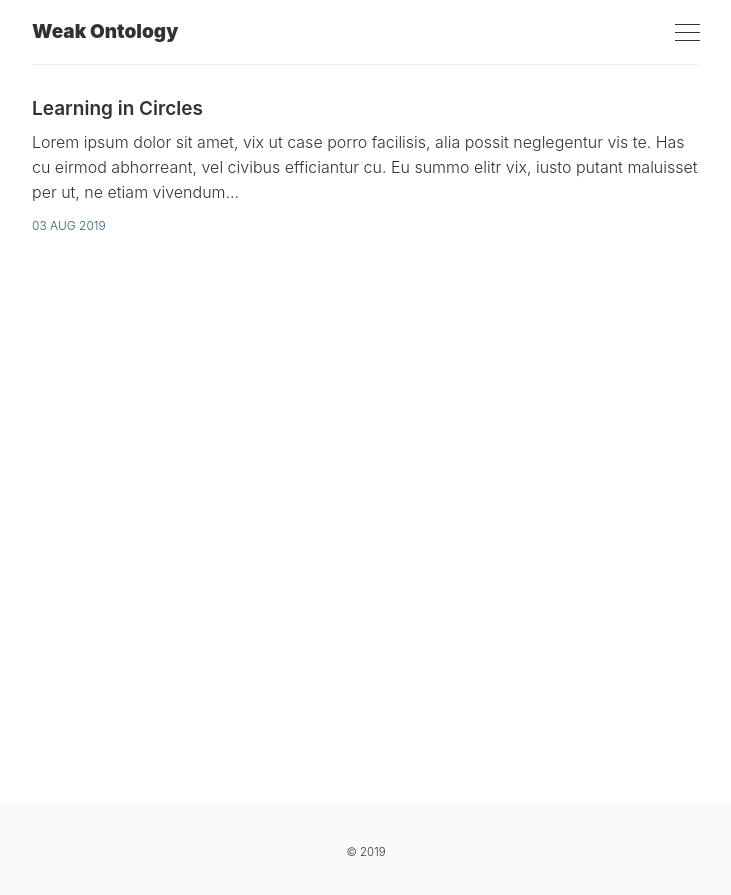
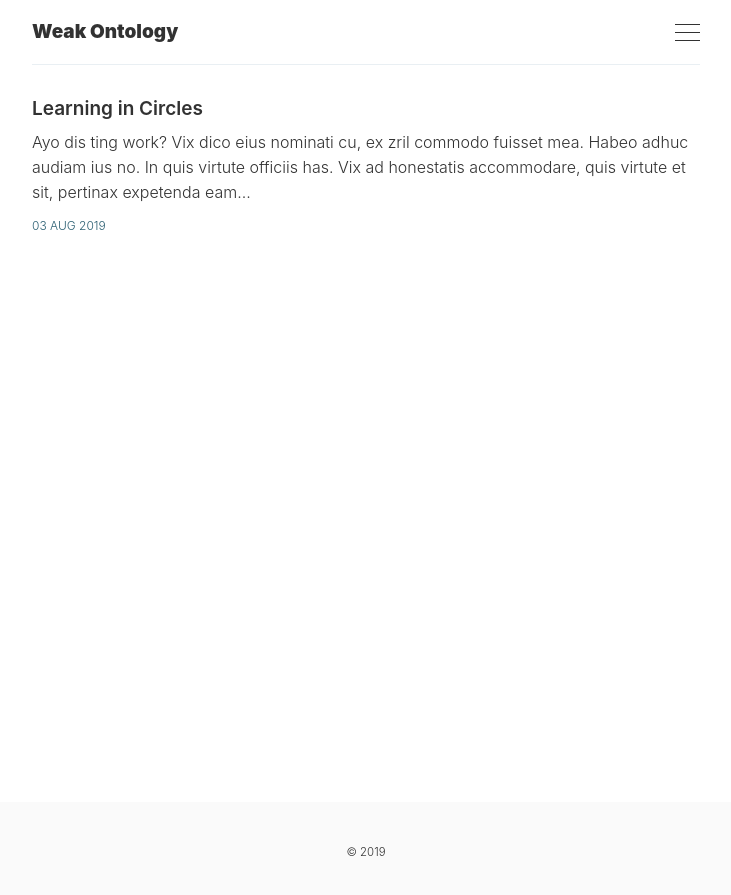
Before and after one commit to dmitkov28/blog, a Jekyll site: the page built from index.html, in a window 1280 px wide. Shown: the top 895 px of the page, without its empty margins (274-1005 px from the left). Built offline with Jekyll 4.4.1, drawn with Linux system fonts in a browser that asks for light colours; the list of posts is cut into pages by our own code.

Commit message:
post change test

```diff
--- a/_posts/2019-08-03-Learning-in-Circles.markdown
+++ b/_posts/2019-08-03-Learning-in-Circles.markdown
@@ -6,7 +6,7 @@ image:
 permalink: /:title
 ---
 
-Lorem ipsum dolor sit amet, vix ut case porro facilisis, alia possit neglegentur vis te. Has cu eirmod abhorreant, vel civibus efficiantur cu. Eu summo elitr vix, iusto putant maluisset per ut, ne etiam vivendum adipisci vel. Vis omnis tempor accusam ei, justo perpetua liberavisse cu qui. Saperet aliquando adipiscing ius ne, ne facer euripidis est. Pro mundi nostrum suavitate et.
+Ayo dis ting work?
 
 Vix dico eius nominati cu, ex zril commodo fuisset mea. Habeo adhuc audiam ius no. In quis virtute officiis has. Vix ad honestatis accommodare, quis virtute et sit, pertinax expetenda eam id. Duo an fuisset delectus dissentias, justo altera ea per.
 
```
